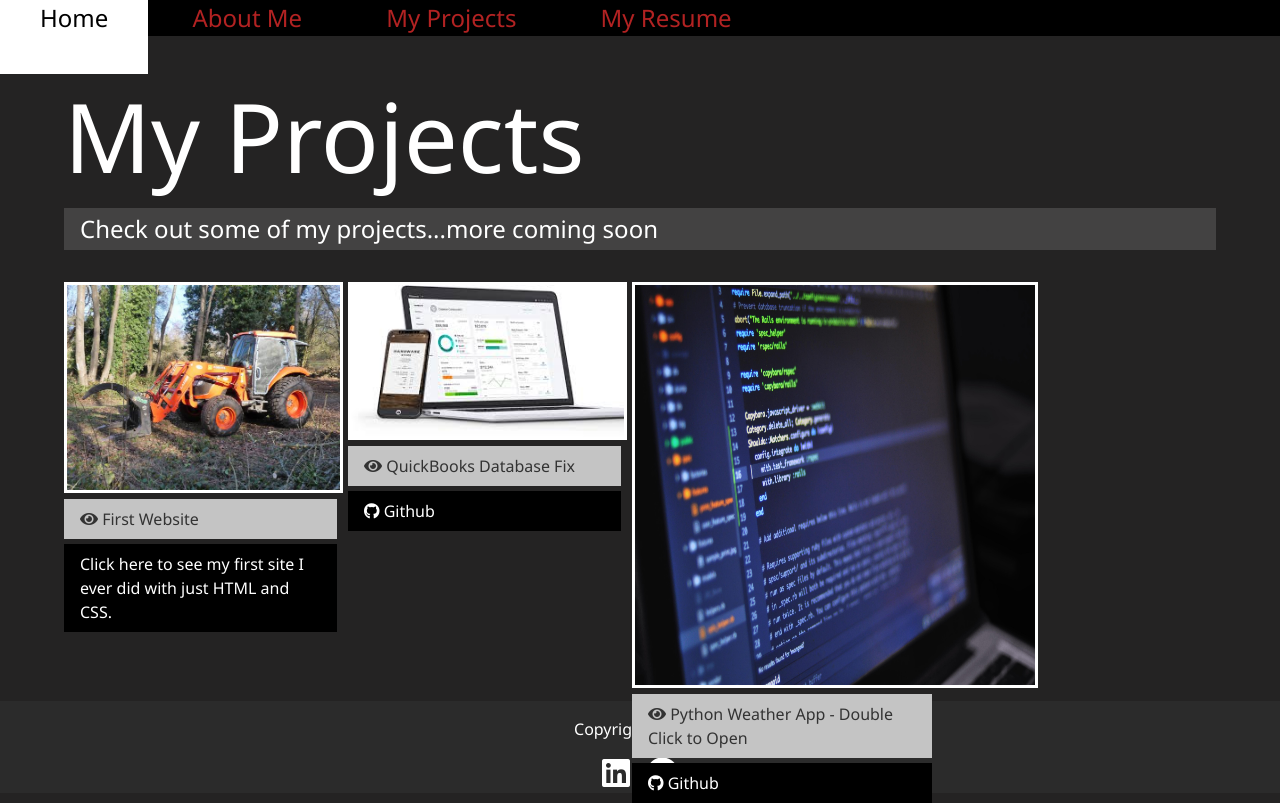
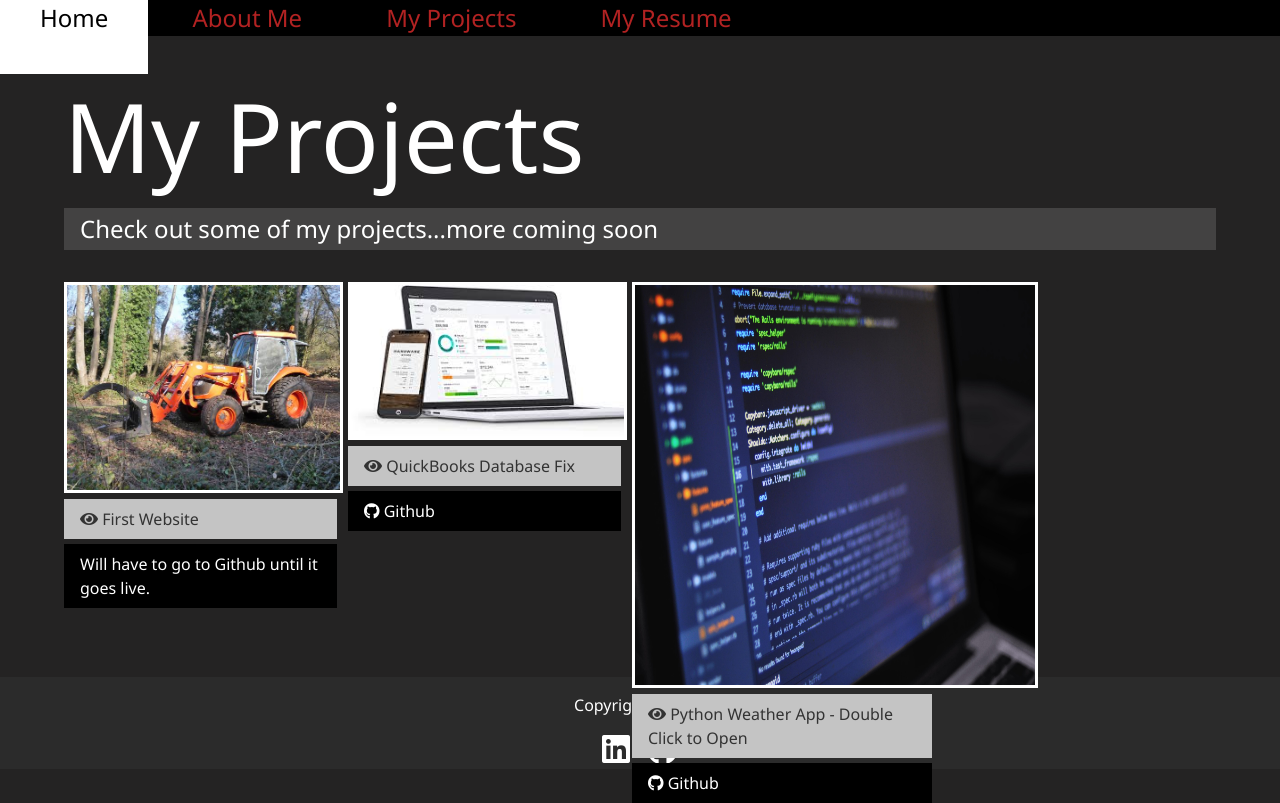
Before and after one commit to BJMAYNARD/portfolio, a plain HTML site: page work.html in a window 1280 px wide. Drawn offline with Linux system fonts and the light colour scheme.

Commit message:
Update work.html

```diff
--- a/work.html
+++ b/work.html
@@ -47,7 +47,7 @@
             target="_blank"
             class="btn-dark"
           >
-            Click here to see my first site I ever did with just HTML and CSS.
+            Will have to go to Github until it goes live.
           </a>
         </div>
         <div>
```
